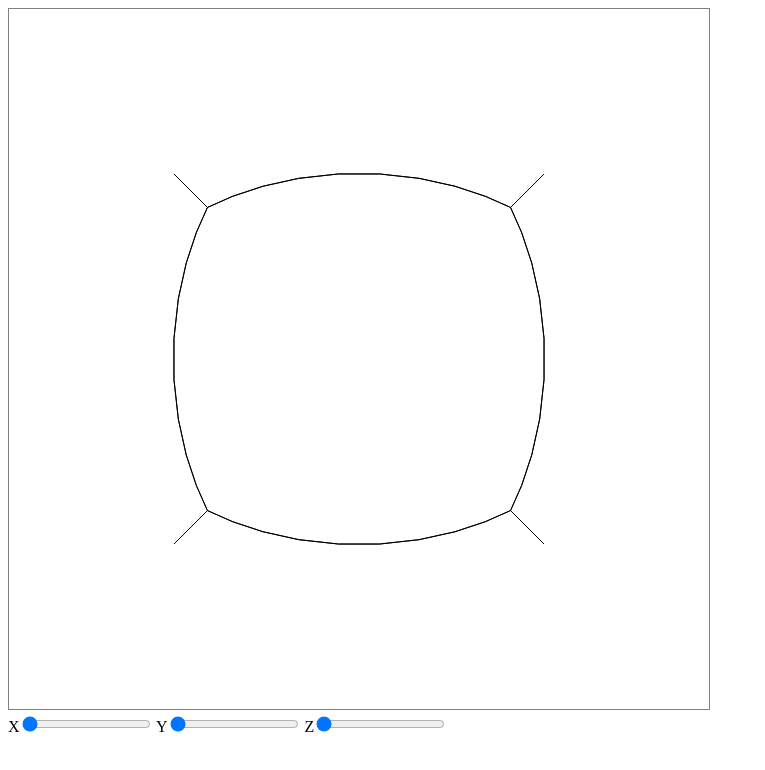
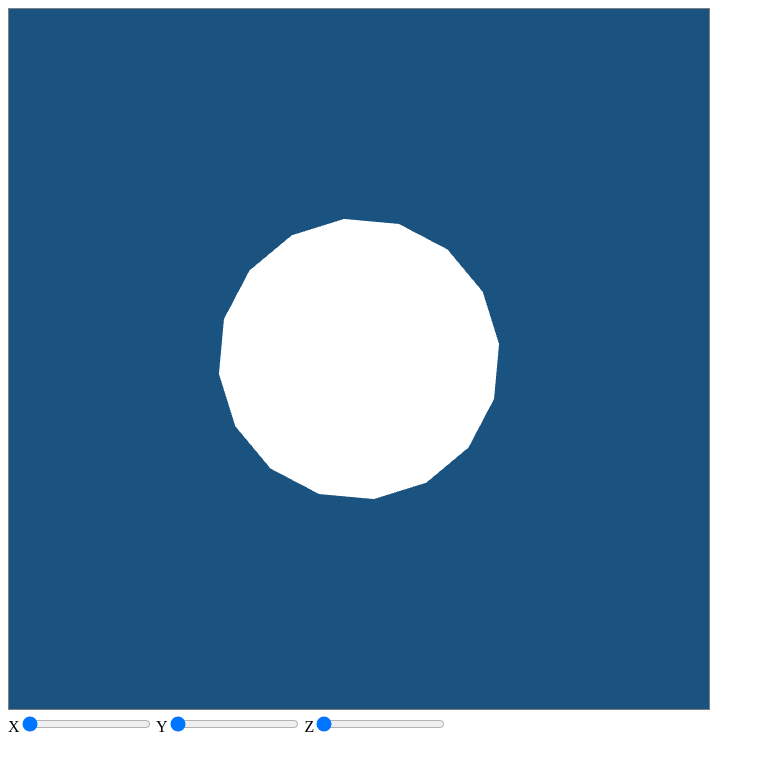
Before and after one commit to Canu-leonardo-principal/My3d-engine, a plain HTML site: page index.html in a window 1280 px wide. Shown: the whole page, without its empty margins (0-765 px from the left). Drawn offline with nearby package versions, Linux system fonts and the light colour scheme.

Commit message:
ora è un'attimino più rigoroso, siamo alla versione 2

```diff
--- /dev/null
+++ b/Tools/Sfera.js
@@ -0,0 +1,98 @@
+import { initBuffers } from "./init-buffer.js";
+import { drawScene } from "./draw-scene.js";
+
+let Rotation = 45 * 0.01745329; // in radiant, first factor is degrees
+let deltaTime = 0;
+let HasToAutoRotate = true;
+let AutoRotationSpeed = 0.0001;
+let subdivisions = 16;
+
+inizialize()
+//==============================================================================================================
+function inizialize(){
+    // var sliderX = document.getElementById("sliderX");
+    // var sliderY = document.getElementById("sliderY");
+    // var sliderZ = document.getElementById("sliderZ");
+    const canvas = document.getElementById("myCanvas");
+    const gl = canvas.getContext("webgl");
+
+    // Set clear color to black, fully opaque
+
+  // Clear the color buffer with specified clear color
+  gl.clear(gl.COLOR_BUFFER_BIT);
+
+    // Vertex shader program
+    const vsSource = `
+        attribute vec4 aVertexPosition;
+        uniform mat4 uModelViewMatrix;
+        uniform mat4 uProjectionMatrix;
+        void main() {
+        gl_Position = uProjectionMatrix * uModelViewMatrix * aVertexPosition;
+        }
+    `;
+    //  Fragment shader
+    const fsSource = ` void main() { gl_FragColor = vec4(1.0, 1.0, 1.0, 1.0); } `;
+
+    // Initialize a shader program; this is where all the lighting for the vertices and so forth is established.
+    const shaderProgram = initShaderProgram(gl, vsSource, fsSource);
+
+    // Collect all the info needed to use the shader program. Look up which attribute our shader program is using for aVertexPosition and look up uniform locations.
+    const programInfo = {
+        program: shaderProgram,
+        attribLocations: {   vertexPosition: gl.getAttribLocation(shaderProgram, "aVertexPosition"),   },
+        uniformLocations: {   projectionMatrix: gl.getUniformLocation(shaderProgram, "uProjectionMatrix"),  modelViewMatrix: gl.getUniformLocation(shaderProgram, "uModelViewMatrix"),  },
+    };
+
+    // Here's where we call the routine that builds all the
+    // objects we'll be drawing.
+    const buffers = initBuffers(gl, subdivisions);
+
+
+    let then = 0;
+    // Draw the scene repeatedly
+    function render(now) {
+        now *= AutoRotationSpeed // rotation speed
+        deltaTime = now - then;
+        then = now;
+
+        drawScene(gl, programInfo, buffers, Rotation);
+        Rotation += deltaTime;
+
+        if (HasToAutoRotate){ requestAnimationFrame(render); }
+    }
+    requestAnimationFrame(render);
+}
+//==============================================================================================================
+// Initialize a shader program, so WebGL knows how to draw our data
+function initShaderProgram(gl, vsSource, fsSource) {
+  const vertexShader = loadShader(gl, gl.VERTEX_SHADER, vsSource);
+  const fragmentShader = loadShader(gl, gl.FRAGMENT_SHADER, fsSource);
+
+  // Create the shader program
+  const shaderProgram = gl.createProgram();
+  gl.attachShader(shaderProgram, vertexShader);
+  gl.attachShader(shaderProgram, fragmentShader);
+  gl.linkProgram(shaderProgram);
+
+  // If creating the shader program failed, alert
+  if (!gl.getProgramParameter(shaderProgram, gl.LINK_STATUS)) {   alert(   `Unable to initialize the shader program: ${gl.getProgramInfoLog(   shaderProgram,   )}`,   );   return null;   }
+
+  return shaderProgram;
+}
+
+// creates a shader of the given type, uploads the source and compiles it.
+function loadShader(gl, type, source) {
+  const shader = gl.createShader(type);
+
+  // Send the source to the shader object
+  gl.shaderSource(shader, source);
+
+  // Compile the shader program
+  gl.compileShader(shader);
+
+  // See if it compiled successfully
+  if (!gl.getShaderParameter(shader, gl.COMPILE_STATUS)) {   alert(   `An error occurred compiling the shaders: ${gl.getShaderInfoLog(shader)}`,   );   gl.deleteShader(shader);   return null;   }
+
+  return shader;
+}
+//==============================================================================================================
--- /dev/null
+++ b/Tools/draw-scene.js
@@ -0,0 +1,87 @@
+import { mat4 } from 'https://cdn.jsdelivr.net/npm/gl-matrix@3.4.3/esm/index.js';
+
+function drawScene(gl, programInfo, buffers, Rotation) {
+    gl.clearColor(0.10, 0.32, 0.50, 1.0); // Clear to fully opaque background color
+    gl.clearDepth(1.0); // Clear everything
+    gl.enable(gl.DEPTH_TEST); // Enable depth testing
+    gl.depthFunc(gl.LEQUAL); // Near things obscure far things
+
+    // Clear the canvas before we start drawing on it.
+
+    gl.clear(gl.COLOR_BUFFER_BIT | gl.DEPTH_BUFFER_BIT);
+
+    // Create a perspective matrix, a special matrix that is used to simulate the distortion of perspective in a camera.
+    // Our field of view is 45 degrees, with a width/height ratio that matches the display size of the canvas and we only want to see objects between 0.1 units and 100 units away from the camera.
+    const fieldOfView = (45 * Math.PI) / 180; // in radians
+    const aspect = gl.canvas.clientWidth / gl.canvas.clientHeight;
+    const zNear = 0.1;
+    const zFar = 100.0;
+    const projectionMatrix = mat4.create();
+
+    // note: glMatrix always has the first argument as the destination to receive the result.
+    mat4.perspective(projectionMatrix, fieldOfView, aspect, zNear, zFar);
+
+    // Set the drawing position to the "identity" point, which is he center of the scene.
+    const modelViewMatrix = mat4.create();
+
+    // Now move the drawing position a bit to where we want to start drawing the square.
+    mat4.translate(
+        modelViewMatrix, // destination matrix
+        modelViewMatrix, // matrix to translate
+        [-0.0, 0.0, -6.0],
+    ); // amount to translate
+    mat4.rotate(
+        modelViewMatrix, // destination matrix
+        modelViewMatrix, // matrix to rotate
+        Rotation, // amount to rotate in radians
+        [0, 0, 1],
+    ); // axis to rotate around
+
+    // Tell WebGL to use our program when drawing
+    gl.useProgram(programInfo.program);
+
+
+    // Tell WebGL how to pull out the positions from the position buffer into the vertexPosition attribute.
+    setPositionAttribute(gl, buffers, programInfo);
+
+    // Set the shader uniforms
+    gl.uniformMatrix4fv(
+        programInfo.uniformLocations.projectionMatrix,
+        false,
+        projectionMatrix,
+    );
+    gl.uniformMatrix4fv(
+        programInfo.uniformLocations.modelViewMatrix,
+        false,
+        modelViewMatrix,
+    );
+
+    {
+        const offset = 0;
+        const vertexCount = 4;
+        gl.drawArrays(gl.TRIANGLE_FAN, 0, buffers.vertexCount);
+    }
+    }
+
+    // Tell WebGL how to pull out the positions from the position buffer into the vertexPosition attribute.
+    function setPositionAttribute(gl, buffers, programInfo) {
+    const numComponents = 2; // pull out 2 values per iteration
+    const type = gl.FLOAT; // the data in the buffer is 32bit floats
+    const normalize = false; // don't normalize
+    const stride = 0; // how many bytes to get from one set of values to the next
+    // 0 = use type and numComponents above
+    const offset = 0; // how many bytes inside the buffer to start from
+    gl.bindBuffer(gl.ARRAY_BUFFER, buffers.position);
+    gl.vertexAttribPointer(
+        programInfo.attribLocations.vertexPosition,
+        numComponents,
+        type,
+        normalize,
+        stride,
+        offset,
+    );
+    gl.enableVertexAttribArray(programInfo.attribLocations.vertexPosition);
+}
+
+
+export { drawScene };
--- /dev/null
+++ b/Tools/init-buffer.js
@@ -0,0 +1,28 @@
+function initBuffers(gl, subdivisions) {
+  const positionBuffer = initPositionBuffer(gl, subdivisions);
+
+  return {  position: positionBuffer,  vertexCount : subdivisions + 2};
+}
+
+function initPositionBuffer(gl, subdivisions) {
+  // Create a buffer for the square's positions.
+  const positionBuffer = gl.createBuffer();
+
+  // Select the positionBuffer as the one to apply buffer operations to from here out.
+  gl.bindBuffer(gl.ARRAY_BUFFER, positionBuffer);
+
+  // Now create an array of positions for the circle.
+  const positions = [0.0, 0.0];
+  for (let i = 0; i <= subdivisions; i++) {
+    const angle = (i / subdivisions) * 2 * Math.PI;
+    positions.push(Math.cos(angle)); // x
+    positions.push(Math.sin(angle)); // y
+  }
+
+  // Now pass the list of positions into WebGL to build the shape.
+  // We do this by creating a Float32Array from the JavaScript array, then use it to fill the current buffer.
+  gl.bufferData(gl.ARRAY_BUFFER, new Float32Array(positions), gl.STATIC_DRAW);
+  return positionBuffer;
+}
+
+export { initBuffers };
--- a/index.html
+++ b/index.html
@@ -6,12 +6,11 @@
     <title>Document</title>
 </head>
 <body >
-    <img src="./ProvaTexture.png" alt="" hidden>
     <canvas id="myCanvas" width="700" height="700" style="border:1px solid grey"></canvas>
     <br>
     X<input id="sliderX"  type="range" min ="0" max="360" value="0">
     Y<input id="sliderY"  type="range" min ="0" max="360" value="0">
     Z<input id="sliderZ"  type="range" min ="0" max="360" value="0">
-    <script src="./Sfera.js"></script>
+    <script type="module" src="./Tools/Sfera.js"></script>
 </body>
 </html>
```
Also changed, not shown: SferaV1.js (renamed from Sfera.js).
